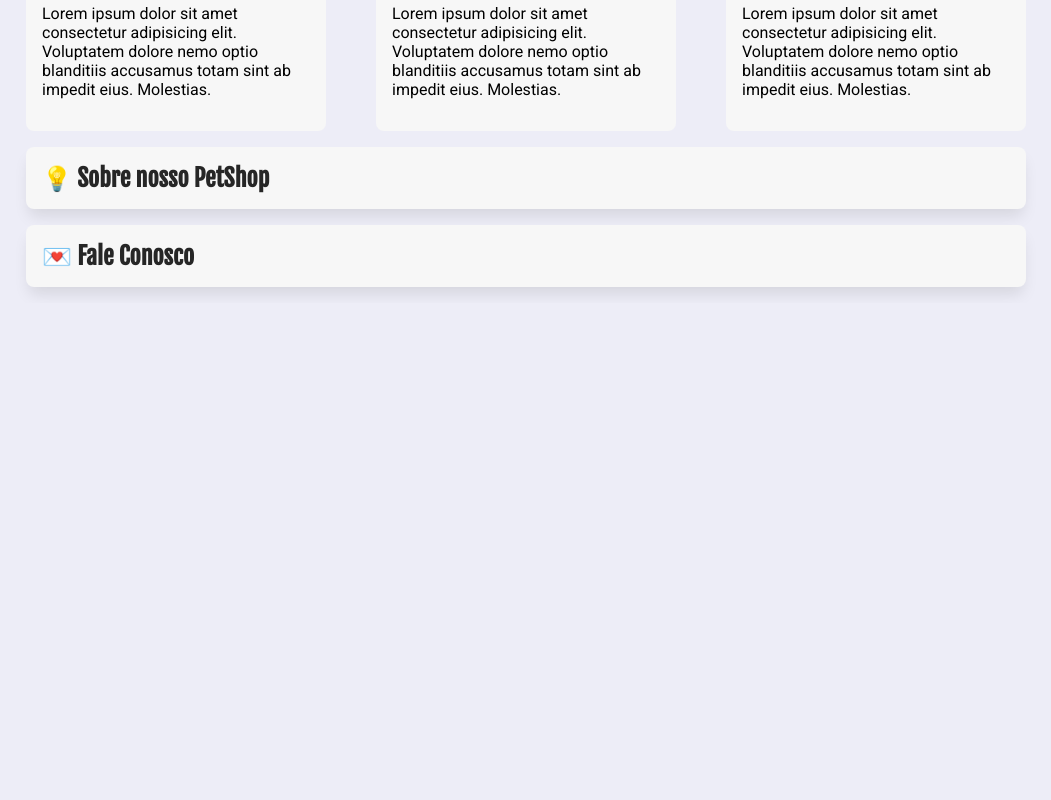
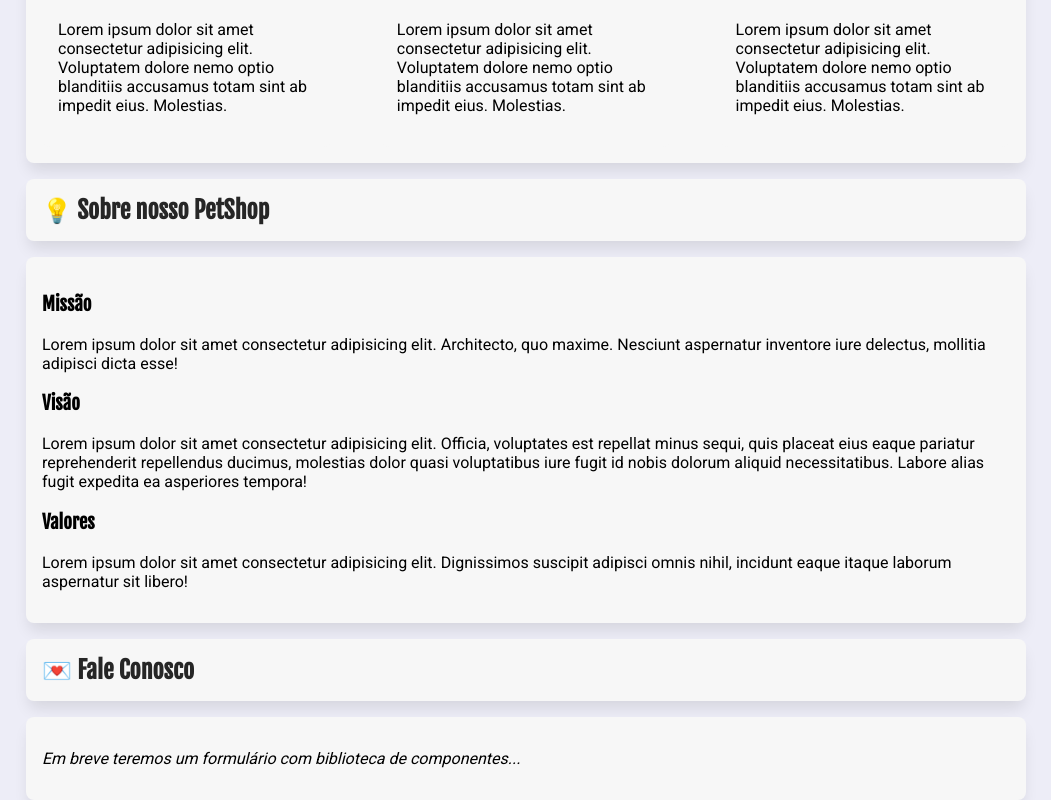
Before and after one commit to tiagotecinternet/petshop-tiago, a React (Create React App) app: page /sobre in a window 1280 px wide. Shown: the part 697-1497 px from the top of the page, without its empty margins (114-1165 px from the left). Before the commit the page ends 1000 px from the top, so only its background shows below. Built offline with nearby package versions, Linux system fonts and the light colour scheme.

Commit message:
Ajustes CSS em Contato, Sobre e Produtos

```diff
--- a/src/index.css
+++ b/src/index.css
@@ -66,3 +66,13 @@
   max-width: 1000px;
   margin: auto;
 }
+
+#sobre,
+#produtos,
+#contato {
+  width: 100%;
+  background-color: #f7f7f7;
+  box-shadow: var(--sombra-box);
+  border-radius: var(--borda-arredondada);
+  padding: 1rem;
+}
--- a/src/pages/Contato/Contato.jsx
+++ b/src/pages/Contato/Contato.jsx
@@ -3,6 +3,12 @@
   return (
     <section>
       <h2 className={estilos.titulo_secao}>Fale Conosco</h2>
+
+      <div id="contato">
+        <p>
+          <i>Em breve teremos um formulário com biblioteca de componentes...</i>
+        </p>
+      </div>
     </section>
   );
 };
--- a/src/pages/Produtos/Produtos.jsx
+++ b/src/pages/Produtos/Produtos.jsx
@@ -4,7 +4,7 @@
     <section>
       <h2 className={estilos.titulo_secao}>Conheça nossos produtos</h2>
 
-      <div className={estilos.produtos}>
+      <div id="produtos" className={estilos.produtos}>
         <article>
           <h3>Produto 1</h3>
           <p>
--- a/src/pages/Sobre/Sobre.jsx
+++ b/src/pages/Sobre/Sobre.jsx
@@ -3,6 +3,30 @@
   return (
     <section>
       <h2 className={estilos.titulo_secao}>Sobre nosso PetShop</h2>
+
+      <div id="sobre">
+        <h3>Missão</h3>
+        <p>
+          Lorem ipsum dolor sit amet consectetur adipisicing elit. Architecto,
+          quo maxime. Nesciunt aspernatur inventore iure delectus, mollitia
+          adipisci dicta esse!
+        </p>
+        <h3>Visão</h3>
+        <p>
+          Lorem ipsum dolor sit amet consectetur adipisicing elit. Officia,
+          voluptates est repellat minus sequi, quis placeat eius eaque pariatur
+          reprehenderit repellendus ducimus, molestias dolor quasi voluptatibus
+          iure fugit id nobis dolorum aliquid necessitatibus. Labore alias fugit
+          expedita ea asperiores tempora!
+        </p>
+
+        <h3>Valores</h3>
+        <p>
+          Lorem ipsum dolor sit amet consectetur adipisicing elit. Dignissimos
+          suscipit adipisci omnis nihil, incidunt eaque itaque laborum
+          aspernatur sit libero!
+        </p>
+      </div>
     </section>
   );
 };
```
